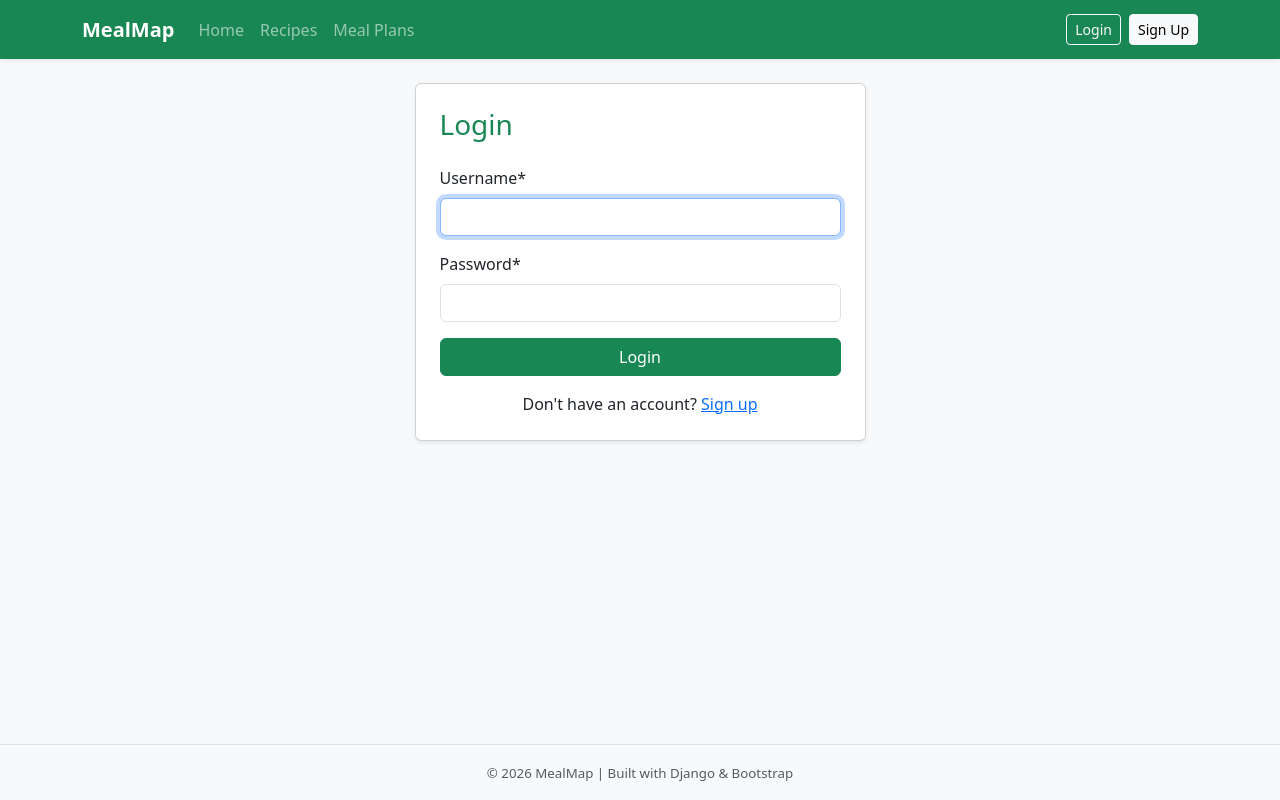
After one commit to KimMayoCodes/MealMap, a Django app: page /accounts/login/ in a window 1280 px wide. The commit adds this page. Run offline with Django 5.2, Linux system fonts and the light colour scheme; some libraries are stand-ins or nearby versions.

Commit message:
2.1 Add signup/login views, templates, and navbar
Add user authentication flow: introduce SignUpView (UserCreationForm) and register a signup URL in MealMap.urls. Include Django auth URLs at /accounts/ and add login/signup templates that use crispy forms. Update navbar to use named URL tags, wire login/signup links, and replace logout link with a POST form. Add crispy_forms and crispy_bootstrap5 to INSTALLED_APPS, set CRISPY_TEMPLATE_PACK, and configure LOGIN_REDIRECT_URL and LOGOUT_REDIRECT_URL.

```diff
--- a/MealMap/urls.py
+++ b/MealMap/urls.py
@@ -1,6 +1,7 @@
 from django.urls import path
-from .views import HomePageView
+from .views import HomePageView, SignUpView
 
 urlpatterns = [
     path("", HomePageView.as_view(), name="home"),
+    path("signup/", SignUpView.as_view(), name="signup"),
 ]
--- a/django_project/urls.py
+++ b/django_project/urls.py
@@ -20,4 +20,5 @@ from django.urls import path, include
 urlpatterns = [
     path('admin/', admin.site.urls),
     path("", include("MealMap.urls")),
+    path("accounts/", include("django.contrib.auth.urls")),
 ]
--- a/templates/partials/navbar.html
+++ b/templates/partials/navbar.html
@@ -1,6 +1,6 @@
 <nav class="navbar navbar-expand-lg navbar-dark bg-success shadow-sm">
     <div class="container">
-        <a class="navbar-brand fw-bold" href="/">
+        <a class="navbar-brand fw-bold" href="{% url 'home' %}">
             MealMap
         </a>
 
@@ -16,7 +16,7 @@
 
             <ul class="navbar-nav me-auto">
                 <li class="nav-item">
-                    <a class="nav-link" href="/">Home</a>
+                    <a class="nav-link" href="{% url 'home' %}">Home</a>
                 </li>
 
                 <li class="nav-item">
@@ -37,19 +37,22 @@
                     </li>
 
                     <li class="nav-item">
-                        <a class="btn btn-light btn-sm" href="#">
-                            Logout
-                        </a>
+                        <form method="post" action="{% url 'logout' %}">
+                            {% csrf_token %}
+                            <button type="submit" class="btn btn-light btn-sm">
+                                Logout
+                            </button>
+                        </form>
                     </li>
                 {% else %}
                     <li class="nav-item me-2">
-                        <a class="btn btn-outline-light btn-sm" href="#">
+                        <a class="btn btn-outline-light btn-sm" href="{% url 'login' %}">
                             Login
                         </a>
                     </li>
 
                     <li class="nav-item">
-                        <a class="btn btn-light btn-sm" href="#">
+                        <a class="btn btn-light btn-sm" href="{% url 'signup' %}">
                             Sign Up
                         </a>
                     </li>
--- /dev/null
+++ b/templates/registration/login.html
@@ -0,0 +1,27 @@
+{% extends "base.html" %}
+{% load crispy_forms_tags %}
+
+{% block title %}Login | MealMap{% endblock %}
+
+{% block content %}
+<div class="row justify-content-center">
+    <div class="col-md-6 col-lg-5">
+        <div class="card shadow-sm">
+            <div class="card-body p-4">
+                <h1 class="h3 mb-4 text-success">Login</h1>
+
+                <form method="post">
+                    {% csrf_token %}
+                    {{ form|crispy }}
+                    <button type="submit" class="btn btn-success w-100">Login</button>
+                </form>
+
+                <p class="mt-3 mb-0 text-center">
+                    Don't have an account?
+                    <a href="{% url 'signup' %}">Sign up</a>
+                </p>
+            </div>
+        </div>
+    </div>
+</div>
+{% endblock %}
```
Also changed, not shown: MealMap/views.py (+9 -1 lines), django_project/settings.py (+7 -0 lines), templates/registration/signup.html (added, +27 -0 lines).
